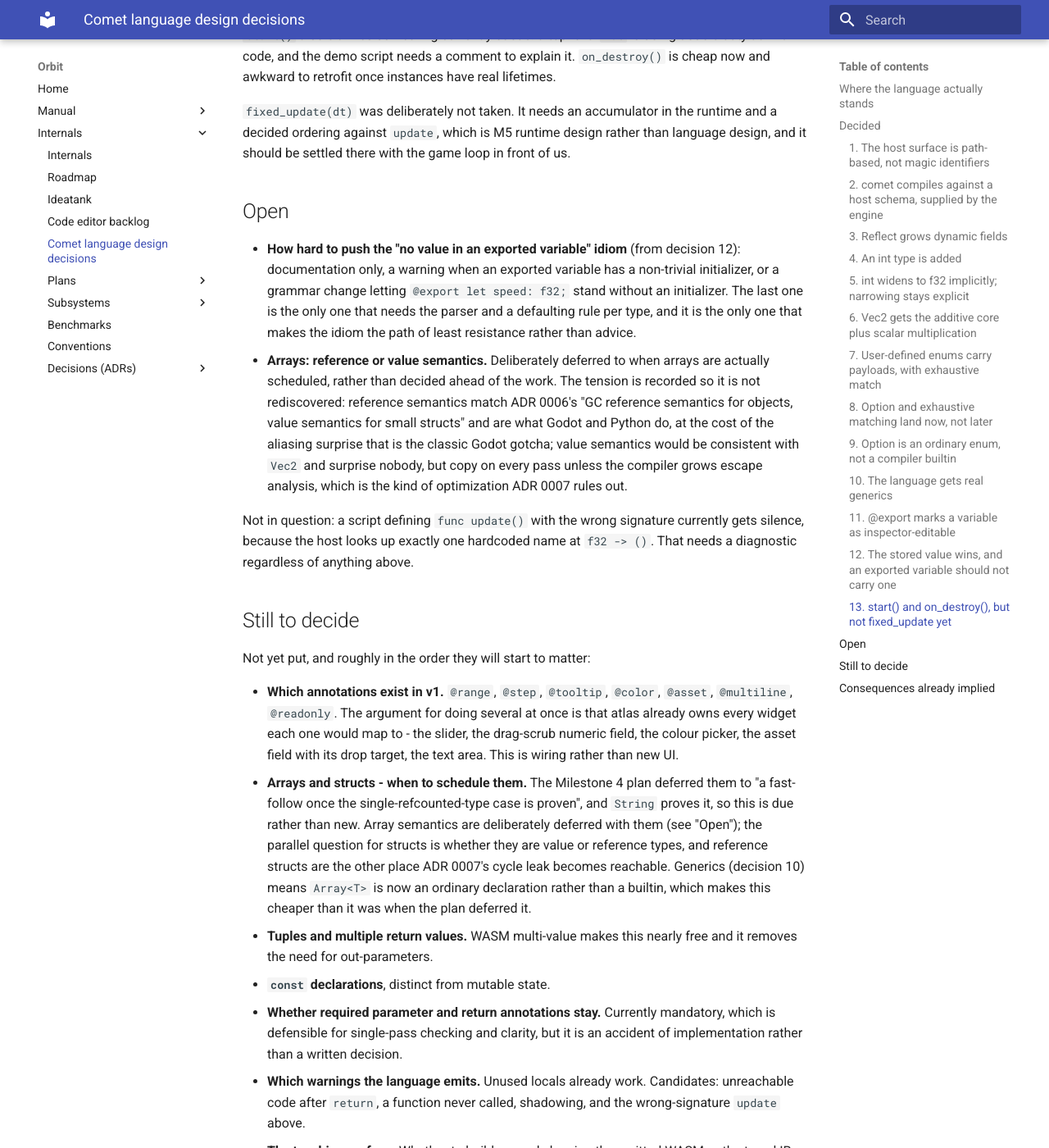
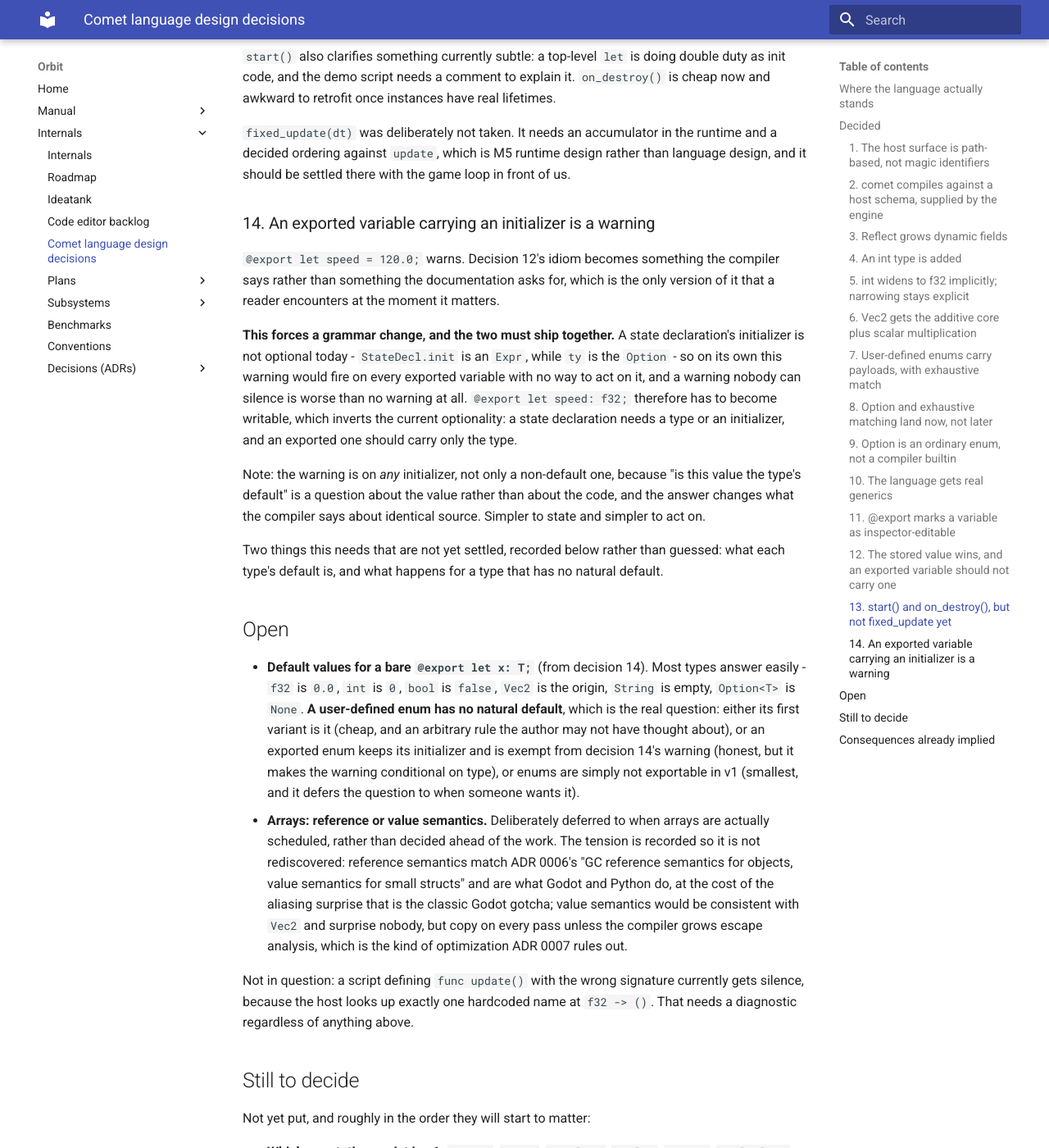
Before and after one commit to GenTexX/orbit, an MkDocs documentation site: the page built from docs/internals/comet-language-design.md, in a window 1280 px wide and 1400 px high, scrolled down 5311 px. Shown: the whole window at 82% size. Built offline with MkDocs 1.6.1 and Material for MkDocs 9.7.7, drawn with Linux system fonts in a browser that asks for light colours; some of the changed text lies outside the part shown.

Commit message:
docs: an exported variable carrying an initializer warns, which forces the grammar
Decision 12 said an exported variable should not hold a value in the script.
This makes the compiler say so rather than the documentation, which is the
only version a reader meets at the moment it matters.

It does not stand alone. A state declaration's initializer is not optional
today - StateDecl.init is an Expr and ty is the Option - so on its own the
warning would fire on every exported variable with no way to act on it, and a
warning nobody can silence is worse than none. `@export let speed: f32;` has
to become writable, which inverts the current optionality: a declaration needs
a type or an initializer, and an exported one carries only the type. The two
ship together or neither does.

The warning is on any initializer rather than only a non-default one, because
"is this the type's default" is a question about the value and not about the
code, and it would make the compiler say different things about identical
source.

That leaves a question worth not guessing at: what a bare export defaults to.
Most types answer themselves, but a user-defined enum has no natural default,
and the three ways out differ in kind - the first variant is an arbitrary rule
the author never chose, exempting enums makes the warning conditional on type,
and refusing to export them defers it to whoever first wants one.

Also noted, because it sets a precedent: this is the first warning comet would
emit about code that is perfectly legal and does something. Every existing one
is about code that does nothing. Whether comet's diagnostics police idiom at
all is the actual question underneath, and it should be answered on purpose.

```diff
--- a/docs/internals/comet-language-design.md
+++ b/docs/internals/comet-language-design.md
@@ -7,9 +7,11 @@ without context, and the result of a real trade-off. Several of them will be
 promoted to numbered ADRs once the set is complete - which one, and how many,
 is itself still open (see "Still to decide").
 
-**Status: incomplete.** Thirteen decisions are settled and two questions are
-open, neither of which blocks the others. A further set, listed under "Still to
-decide", has not been put yet. Nothing here is implemented.
+**Status: incomplete.** Fourteen decisions are settled and two questions are
+open. One of those - default values for a bare export - is part of decision 14
+rather than independent of it, so decision 14 should not be built before it is
+answered. A further set, listed under "Still to decide", has not been put yet.
+Nothing here is implemented.
 
 ## Where the language actually stands
 
@@ -239,14 +241,40 @@ runtime and a decided ordering against `update`, which is M5 runtime design
 rather than language design, and it should be settled there with the game loop
 in front of us.
 
+### 14. An exported variable carrying an initializer is a warning
+
+`@export let speed = 120.0;` warns. Decision 12's idiom becomes something the
+compiler says rather than something the documentation asks for, which is the
+only version of it that a reader encounters at the moment it matters.
+
+**This forces a grammar change, and the two must ship together.** A state
+declaration's initializer is not optional today - `StateDecl.init` is an `Expr`,
+while `ty` is the `Option` - so on its own this warning would fire on every
+exported variable with no way to act on it, and a warning nobody can silence is
+worse than no warning at all. `@export let speed: f32;` therefore has to become
+writable, which inverts the current optionality: a state declaration needs a
+type or an initializer, and an exported one should carry only the type.
+
+Note: the warning is on *any* initializer, not only a non-default one, because
+"is this value the type's default" is a question about the value rather than
+about the code, and the answer changes what the compiler says about identical
+source. Simpler to state and simpler to act on.
+
+Two things this needs that are not yet settled, recorded below rather than
+guessed: what each type's default is, and what happens for a type that has no
+natural default.
+
 ## Open
 
-- **How hard to push the "no value in an exported variable" idiom** (from
-  decision 12): documentation only, a warning when an exported variable has a
-  non-trivial initializer, or a grammar change letting `@export let speed: f32;`
-  stand without an initializer. The last one is the only one that needs the
-  parser and a defaulting rule per type, and it is the only one that makes the
-  idiom the path of least resistance rather than advice.
+- **Default values for a bare `@export let x: T;`** (from decision 14). Most
+  types answer easily - `f32` is `0.0`, `int` is `0`, `bool` is `false`, `Vec2`
+  is the origin, `String` is empty, `Option<T>` is `None`. **A user-defined enum
+  has no natural default**, which is the real question: either its first variant
+  is it (cheap, and an arbitrary rule the author may not have thought about),
+  or an exported enum keeps its initializer and is exempt from decision 14's
+  warning (honest, but it makes the warning conditional on type), or enums are
+  simply not exportable in v1 (smallest, and it defers the question to when
+  someone wants it).
 - **Arrays: reference or value semantics.** Deliberately deferred to when arrays
   are actually scheduled, rather than decided ahead of the work. The tension is
   recorded so it is not rediscovered: reference semantics match ADR 0006's "GC
@@ -328,3 +356,13 @@ Collected so they are not rediscovered during implementation:
 - `ScriptComponent` grows from a single `source: String` into source plus stored
   exported values (decisions 11 and 12), which is what makes decision 3's
   dynamic `Reflect` load-bearing rather than merely tidy.
+- `StateDecl`'s optionality inverts (decision 14): `init` becomes optional and
+  a declaration must carry a type or an initializer. Type inference for state
+  therefore stops being unconditional, since there is nothing to infer from
+  when only the type is written - which is the point, but it is a checker
+  change and not only a parser one.
+- Decision 14 makes comet emit a warning about a declaration that is otherwise
+  perfectly legal, which is a first: every existing warning is about code that
+  does nothing (an unused local), not about a style the project prefers. Worth
+  being deliberate about, because it sets the precedent for whether comet's
+  diagnostics police idiom at all.
```
